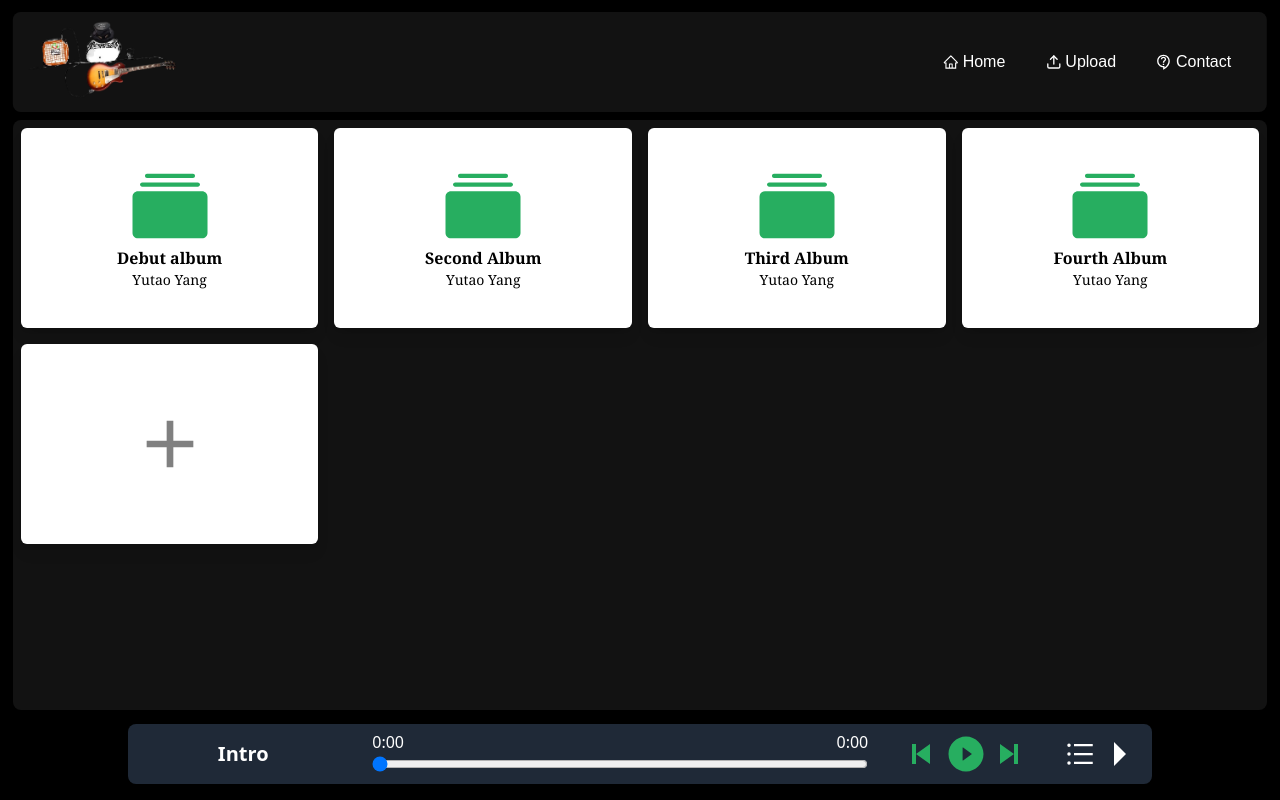
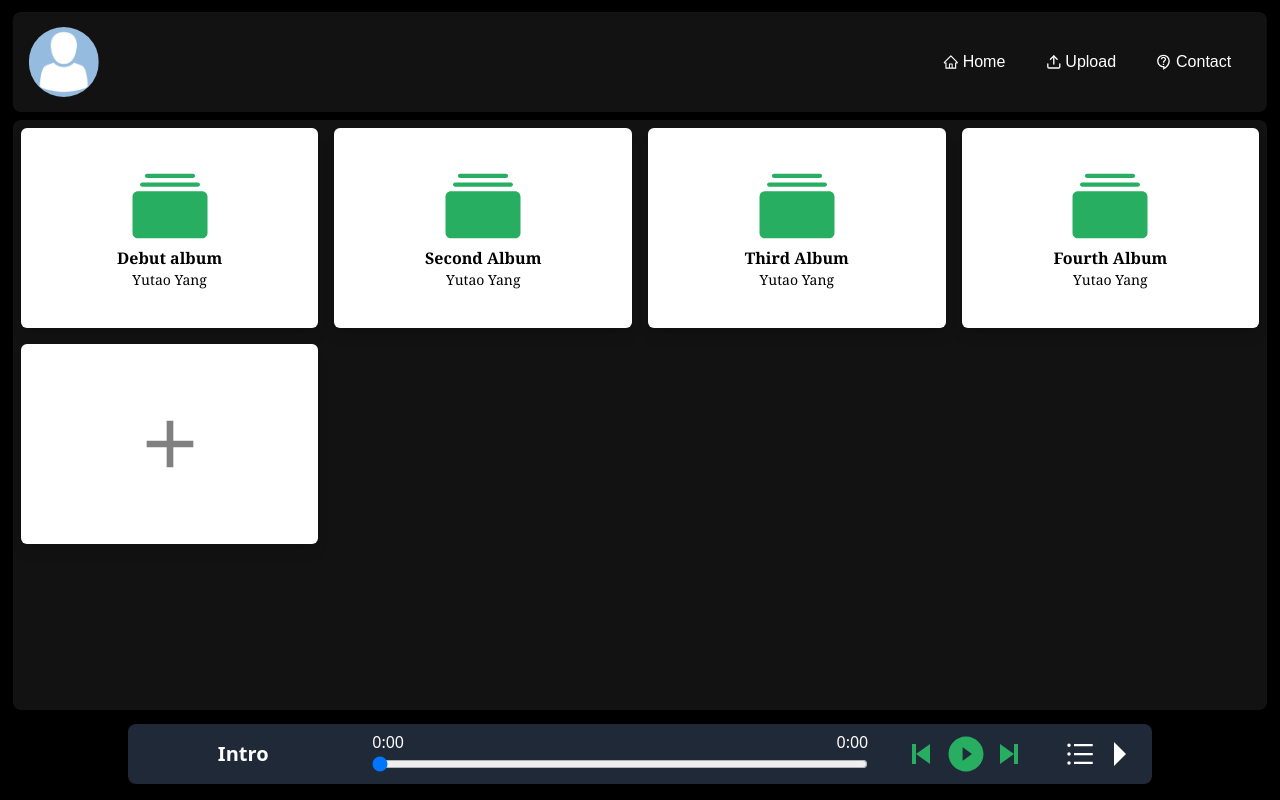
Before and after one commit to yangytjason2000/my-music, a React (Create React App) app in the folder frontend/: page / in a window 1280 px wide. Built offline with nearby package versions, Linux system fonts and the light colour scheme; no server answers.

Commit message:
Added a placeholder icon for user

```diff
--- a/frontend/src/components/Navbar.js
+++ b/frontend/src/components/Navbar.js
@@ -3,7 +3,7 @@ import {FaBars, FaTimes} from 'react-icons/fa';
 import { AiOutlineHome } from 'react-icons/ai';
 import { MdOutlineContactSupport } from 'react-icons/md';
 import { FiUpload } from 'react-icons/fi';
-import logo from '../assets/logo2.png'
+import placeHolder from '../assets/placeholder.png'
 import { Link } from 'react-router-dom';
 const Navbar = () => {
     const [navVisible,setNavVisible] = useState(false);
@@ -29,12 +29,14 @@ const Navbar = () => {
             >
             <div>
                 <Link to='/login'>
+                    {
                     <img
-                        src={logo}
-                        alt="logo"
-                        className='cursor-pointer'
-                        style={{width:'150px'}}>
+                        src={placeHolder}
+                        alt="placehoder"
+                        className='cursor-pointer rounded-full hover:scale-110 duration-300'
+                        style={{width:'70px'}}>
                     </img>
+                    }
                 </Link>
             </div>
             {/* menu */}
```
Also changed, not shown: frontend/src/assets/placeholder.png (added).
